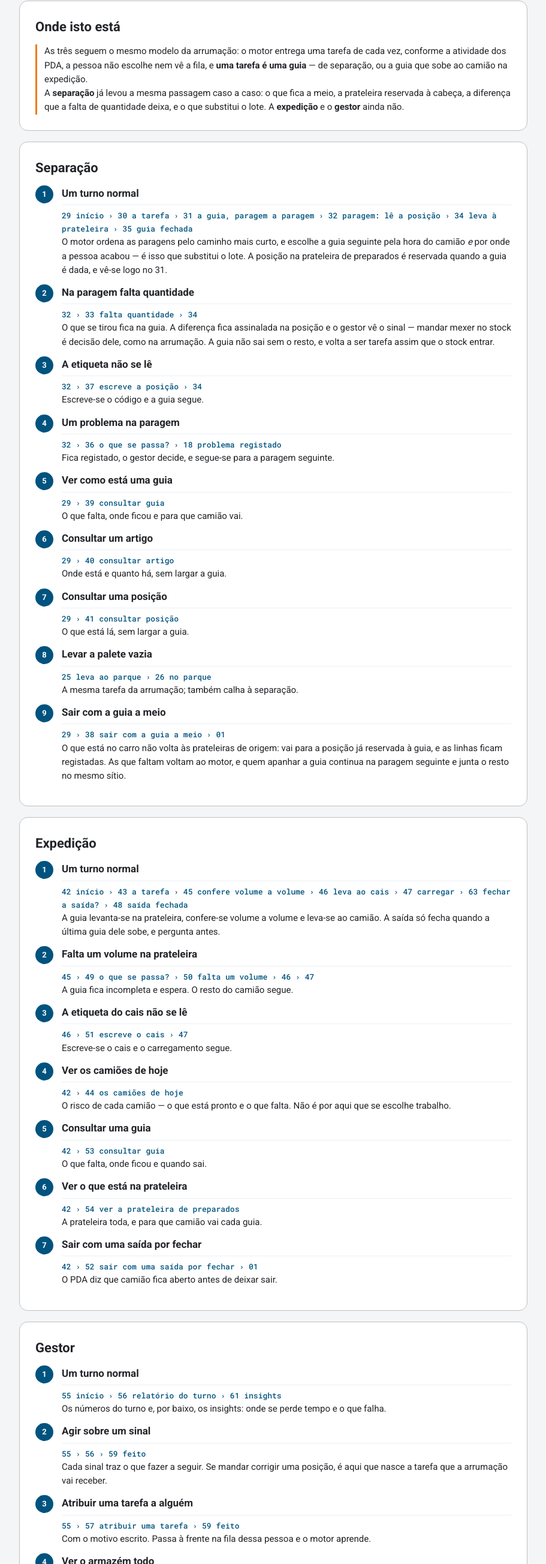
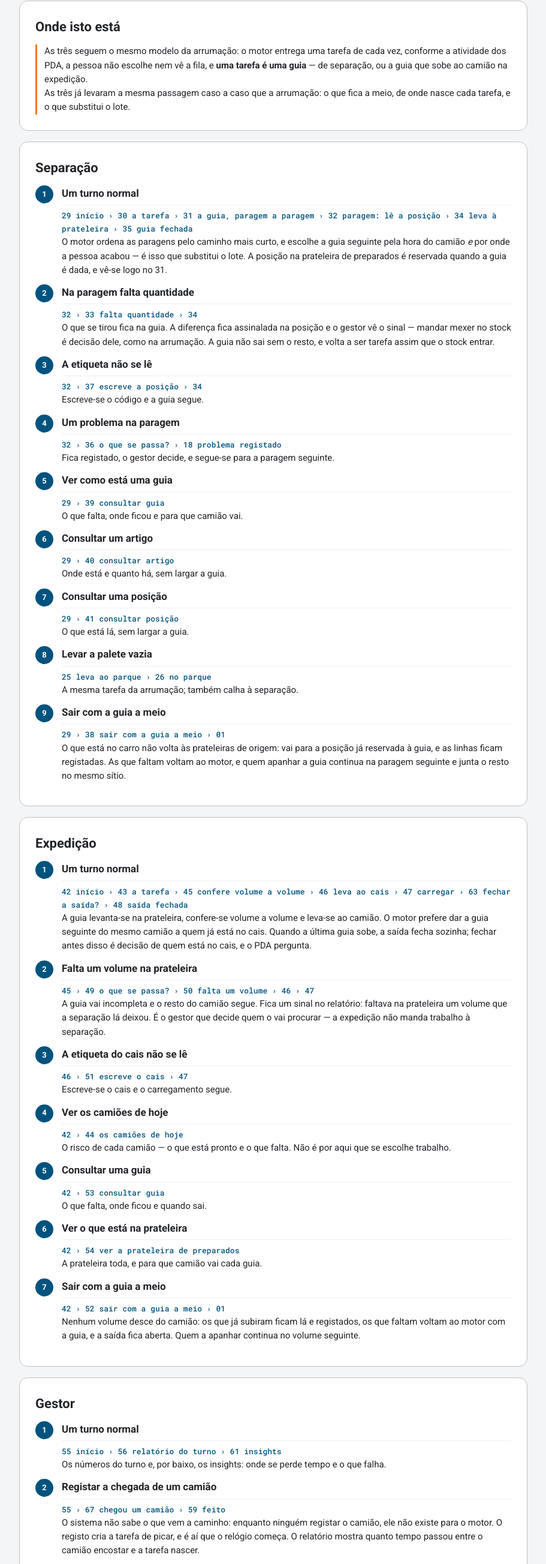
Before and after one commit to Romafe-Work/Figma-Smart-Warehouse-PDA-WMS, a plain HTML site: page web/resumo-resto.html in a window 1280 px wide. Shown: the part 93-2700 px from the top of the page at 60% size, without its empty margins (184-1095 px from the left). Drawn offline with Linux system fonts and the light colour scheme.

Commit message:
Fecha o gestor: o registo da chegada e os sinais que faltavam
O relatório do turno passa a mostrar o tempo cego — quanto demorou entre o
camião encostar e a chegada ser registada — e a guia incompleta que está à
espera de stock. São os dois sinais que as decisões destes dias criaram e que
não tinham onde aparecer.

O registo da chegada é agora um caso do gestor: 55 › 67 › 59.

A aba «O resto» fica com a expedição e o gestor atualizados, e deixa de dizer
que faltavam passar.

```diff
--- a/web/assets/js/traducao.js
+++ b/web/assets/js/traducao.js
@@ -227,6 +227,13 @@
     'Ver como está uma guia': 'Checking how an order is doing',
     'Percursos': 'Paths',
     /* ── a expedição e o gestor, caso a caso (25 set.) ── */
+    'Registada 14 min depois de encostar': 'Logged 14 min after it pulled in',
+    'O cais esteve preso nesse tempo, e o motor não sabia': 'The dock was tied up for that long, and the engine did not know',
+    'G-24190 incompleta há 2h': 'G-24190 incomplete for 2h',
+    'O stock não entrou. Quem o vai buscar?': 'The stock never came in. Who goes after it?',
+    'Ver todos (5)': 'See all (5)',
+    'Registar a chegada de um camião': 'Log a truck arrival',
+    'O sistema não sabe o que vem a caminho: enquanto ninguém registar o camião, ele não existe para o motor. O registo cria a tarefa de picar, e é aí que o relógio começa.': 'The system does not know what is coming: until someone logs the truck, it does not exist for the engine. The log creates the scan task, and that is when the clock starts.',
     'Turno das 8h · 8 tarefas à espera no armazém': '8 am shift · 8 tasks waiting in the warehouse',
     'Zona 30, máquina · há 2h10': 'Zone 30, machine · 2h10 ago',
     'Chegou um camião': 'A truck has arrived',
--- a/web/resumo-resto.html
+++ b/web/resumo-resto.html
@@ -54,9 +54,8 @@
           guia</b> — de separação, ou a guia que sobe ao camião na expedição.
         </p>
         <p>
-          A <b>separação</b> já levou a mesma passagem caso a caso: o que fica a meio, a prateleira
-          reservada à cabeça, a diferença que a falta de quantidade deixa, e o que substitui o
-          lote. A <b>expedição</b> e o <b>gestor</b> ainda não.
+          As três já levaram a mesma passagem caso a caso que a arrumação: o que fica a meio, de
+          onde nasce cada tarefa, e o que substitui o lote.
         </p>
       </div>
     </section>
@@ -118,12 +117,12 @@
         <li>
           <h3>Um turno normal</h3>
           <p class="caminho">42 início › 43 a tarefa › 45 confere volume a volume › 46 leva ao cais › 47 carregar › 63 fechar a saída? › 48 saída fechada</p>
-          <p>A guia levanta-se na prateleira, confere-se volume a volume e leva-se ao camião. A saída só fecha quando a última guia dele sobe, e pergunta antes.</p>
+          <p>A guia levanta-se na prateleira, confere-se volume a volume e leva-se ao camião. O motor prefere dar a guia seguinte do mesmo camião a quem já está no cais. Quando a última guia sobe, a saída fecha sozinha; fechar antes disso é decisão de quem está no cais, e o PDA pergunta.</p>
         </li>
         <li>
           <h3>Falta um volume na prateleira</h3>
           <p class="caminho">45 › 49 o que se passa? › 50 falta um volume › 46 › 47</p>
-          <p>A guia fica incompleta e espera. O resto do camião segue.</p>
+          <p>A guia vai incompleta e o resto do camião segue. Fica um sinal no relatório: faltava na prateleira um volume que a separação lá deixou. É o gestor que decide quem o vai procurar — a expedição não manda trabalho à separação.</p>
         </li>
         <li>
           <h3>A etiqueta do cais não se lê</h3>
@@ -146,9 +145,9 @@
           <p>A prateleira toda, e para que camião vai cada guia.</p>
         </li>
         <li>
-          <h3>Sair com uma saída por fechar</h3>
-          <p class="caminho">42 › 52 sair com uma saída por fechar › 01</p>
-          <p>O PDA diz que camião fica aberto antes de deixar sair.</p>
+          <h3>Sair com a guia a meio</h3>
+          <p class="caminho">42 › 52 sair com a guia a meio › 01</p>
+          <p>Nenhum volume desce do camião: os que já subiram ficam lá e registados, os que faltam voltam ao motor com a guia, e a saída fica aberta. Quem a apanhar continua no volume seguinte.</p>
         </li>
       </ol>
     </section>
@@ -160,6 +159,11 @@
           <h3>Um turno normal</h3>
           <p class="caminho">55 início › 56 relatório do turno › 61 insights</p>
           <p>Os números do turno e, por baixo, os insights: onde se perde tempo e o que falha.</p>
+        </li>
+        <li>
+          <h3>Registar a chegada de um camião</h3>
+          <p class="caminho">55 › 67 chegou um camião › 59 feito</p>
+          <p>O sistema não sabe o que vem a caminho: enquanto ninguém registar o camião, ele não existe para o motor. O registo cria a tarefa de picar, e é aí que o relógio começa. O relatório mostra quanto tempo passou entre o camião encostar e a tarefa nascer.</p>
         </li>
         <li>
           <h3>Agir sobre um sinal</h3>
```
Also changed, not shown: web/index.html (+15 -1 lines), importar/ecras-en/56-gestor-relatorio.png, importar/ecras/56-gestor-relatorio.png, 11 other files.
